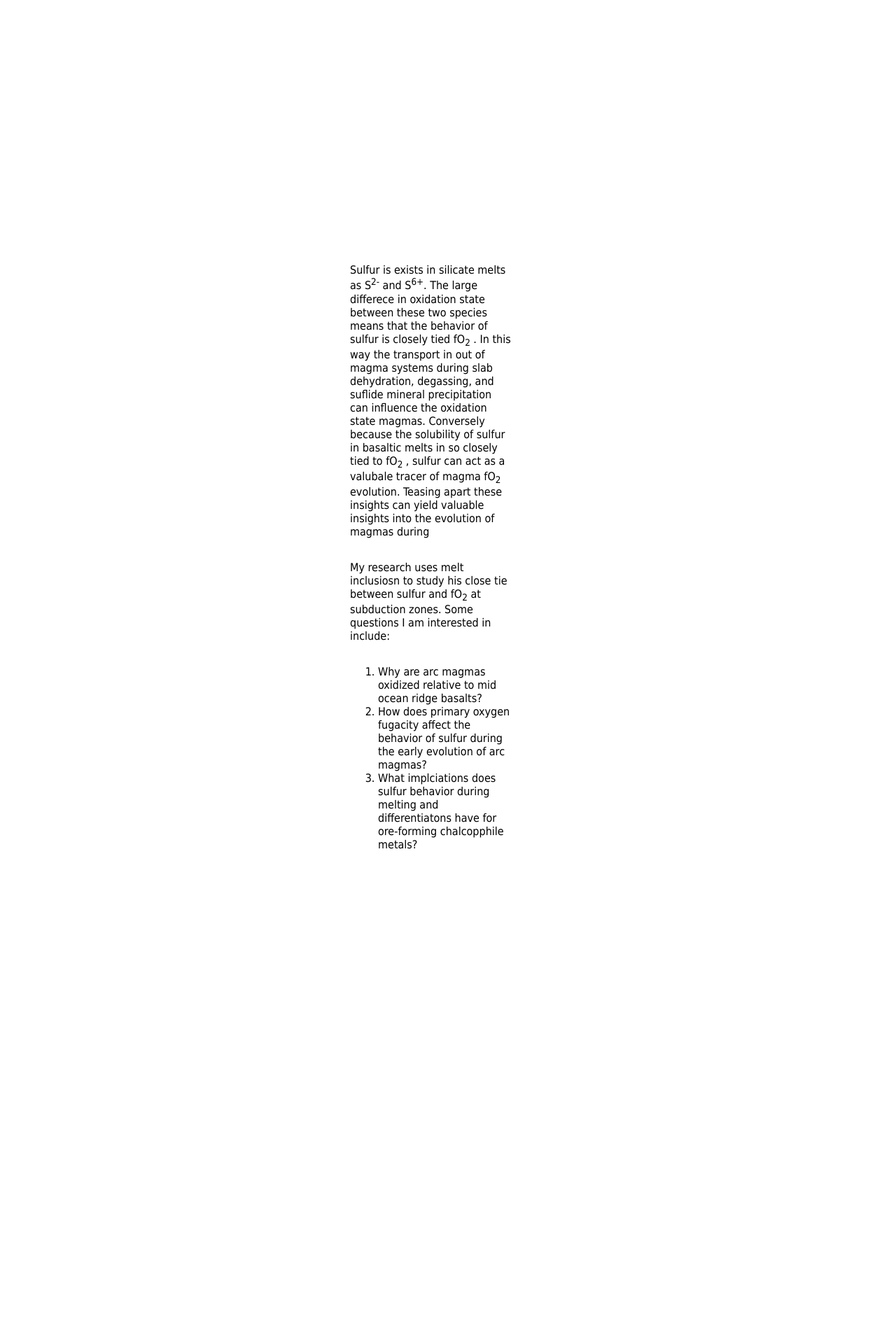
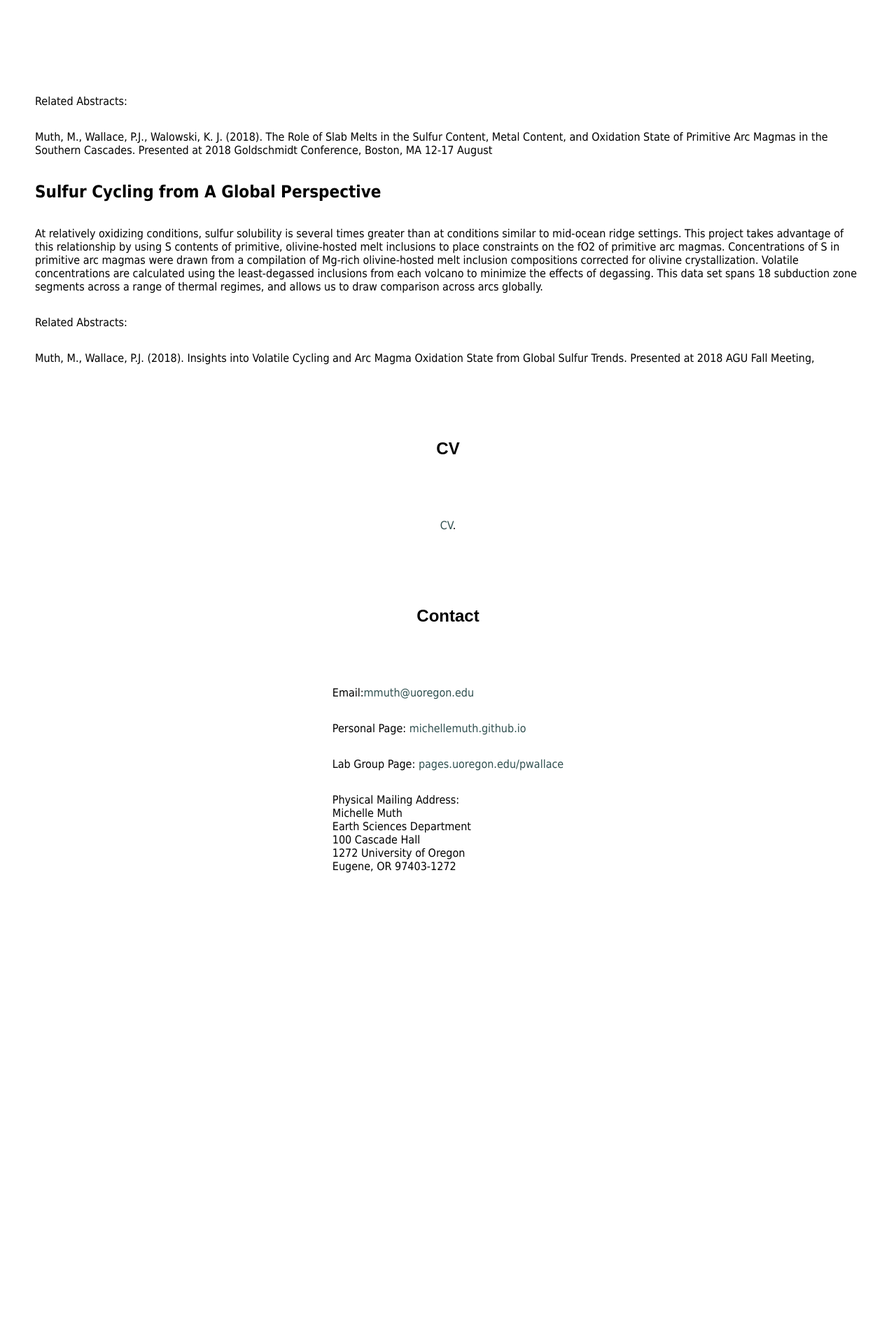
Before and after one commit to MichelleMuth/michellemuth.github.io, a PHP site: page / in a window 1280 px wide. Shown: the part 4279-6199 px from the top of the page at 70% size. After the commit the page ends 5526 px from the top, so only its background shows below. Run offline with PHP 8.4, Linux system fonts and the light colour scheme.

Commit message:
Update style.css

```diff
--- a/style.css
+++ b/style.css
@@ -80,9 +80,9 @@
     text-align: left;
     display: flex;
     flex-direction: column;
-    padding-top: 500px;
-    padding-bottom: 500px;
-    padding-right: 550px;
-    padding-left: 500px;
+    padding-top: 50px;
+    padding-bottom: 50px;
+    padding-right: 50px;
+    padding-left: 50px;
 
 }
```
